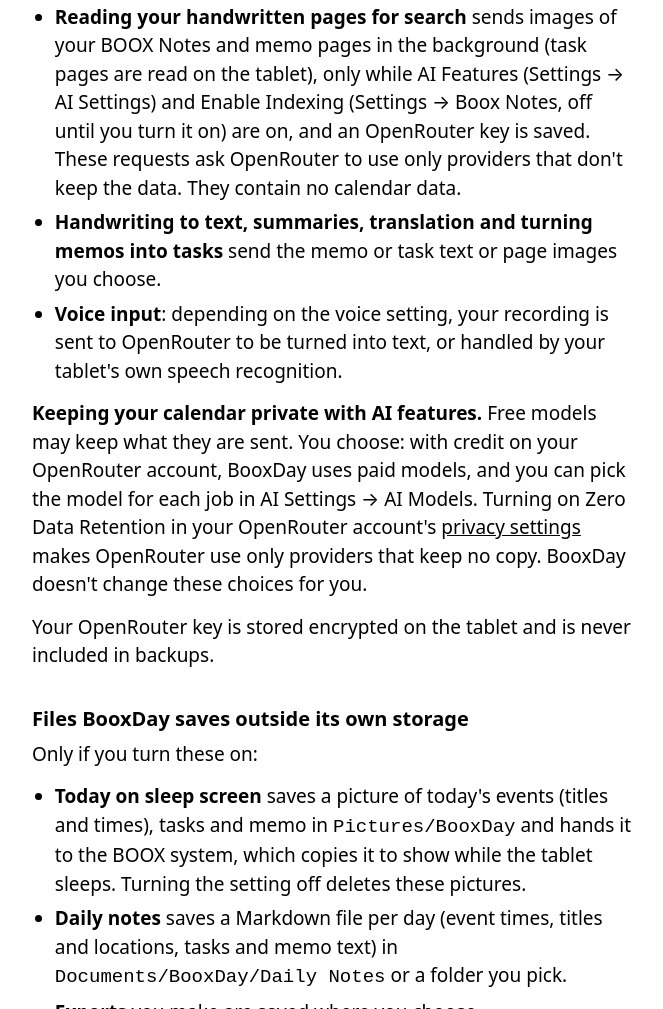
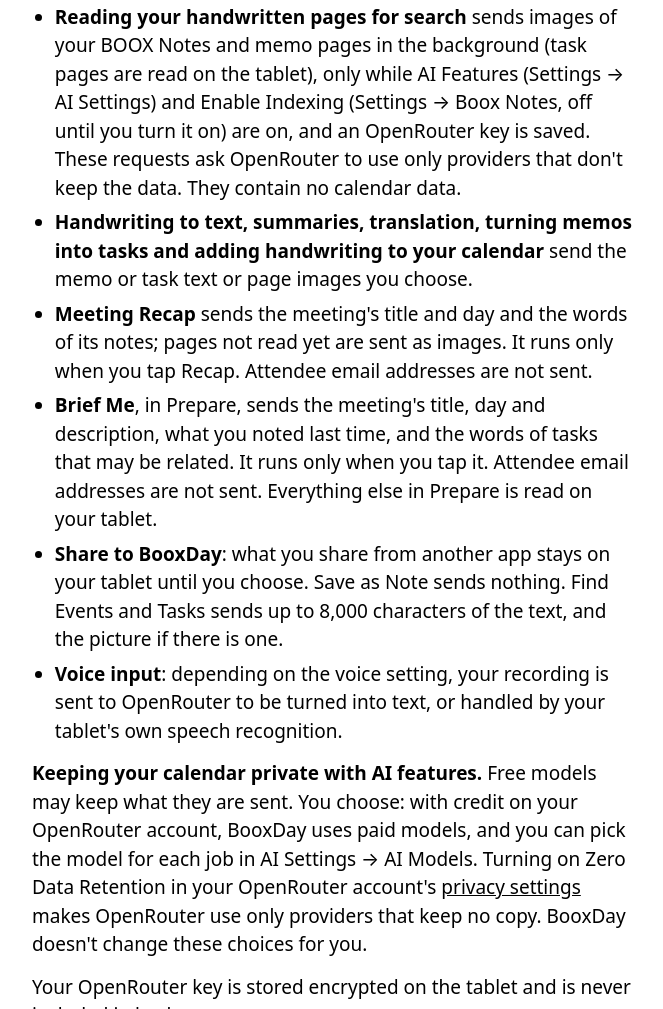
Before and after one commit to fortolano/booxday, a plain HTML site: page docs/google-verification/site/privacy/index.html in a window 1280 px wide. Shown: the part 5243-6252 px from the top of the page, without its empty margins (308-971 px from the left). Drawn offline with Linux system fonts and the light colour scheme.

Commit message:
Privacy page lines for Recap, Brief Me, Share and Write It, and the owner's Part 3 choices in the plan
Co-Authored-By: Claude Opus 5.5 <noreply@anthropic.com>

```diff
--- a/docs/google-verification/site/privacy/index.html
+++ b/docs/google-verification/site/privacy/index.html
@@ -95,7 +95,10 @@
   <ul>
     <li><strong>Optimize My Day, Daily Summary, Weekly Summary and Smart Suggestions</strong> send event details with your tasks and notes: titles, times, locations and, for some of them, attendee email addresses and part of the description. Optimize My Day includes events from all synced calendars, including calendars you have hidden from the calendar view, so it can avoid planning over them. These are sent only when you start the feature. The first time you use one, BooxDay tells you this and asks before sending anything. Smart Suggestions and Optimize My Day also send your AI options (how many suggestions you want, whether Vacation mode is on, and whether you want health or social ideas).</li>
     <li><strong>Reading your handwritten pages for search</strong> sends images of your BOOX Notes and memo pages in the background (task pages are read on the tablet), only while AI Features (Settings → AI Settings) and Enable Indexing (Settings → Boox Notes, off until you turn it on) are on, and an OpenRouter key is saved. These requests ask OpenRouter to use only providers that don't keep the data. They contain no calendar data.</li>
-    <li><strong>Handwriting to text, summaries, translation and turning memos into tasks</strong> send the memo or task text or page images you choose.</li>
+    <li><strong>Handwriting to text, summaries, translation, turning memos into tasks and adding handwriting to your calendar</strong> send the memo or task text or page images you choose.</li>
+    <li><strong>Meeting Recap</strong> sends the meeting's title and day and the words of its notes; pages not read yet are sent as images. It runs only when you tap Recap. Attendee email addresses are not sent.</li>
+    <li><strong>Brief Me</strong>, in Prepare, sends the meeting's title, day and description, what you noted last time, and the words of tasks that may be related. It runs only when you tap it. Attendee email addresses are not sent. Everything else in Prepare is read on your tablet.</li>
+    <li><strong>Share to BooxDay</strong>: what you share from another app stays on your tablet until you choose. Save as Note sends nothing. Find Events and Tasks sends up to 8,000 characters of the text, and the picture if there is one.</li>
     <li><strong>Voice input</strong>: depending on the voice setting, your recording is sent to OpenRouter to be turned into text, or handled by your tablet's own speech recognition.</li>
   </ul>
   <p><strong>Keeping your calendar private with AI features.</strong> Free models may keep what they are sent. You choose: with credit on your OpenRouter account, BooxDay uses paid models, and you can pick the model for each job in AI Settings → AI Models. Turning on Zero Data Retention in your OpenRouter account's <a href="https://openrouter.ai/settings/privacy">privacy settings</a> makes OpenRouter use only providers that keep no copy. BooxDay doesn't change these choices for you.</p>
```
Also changed, not shown: 1 other file.
